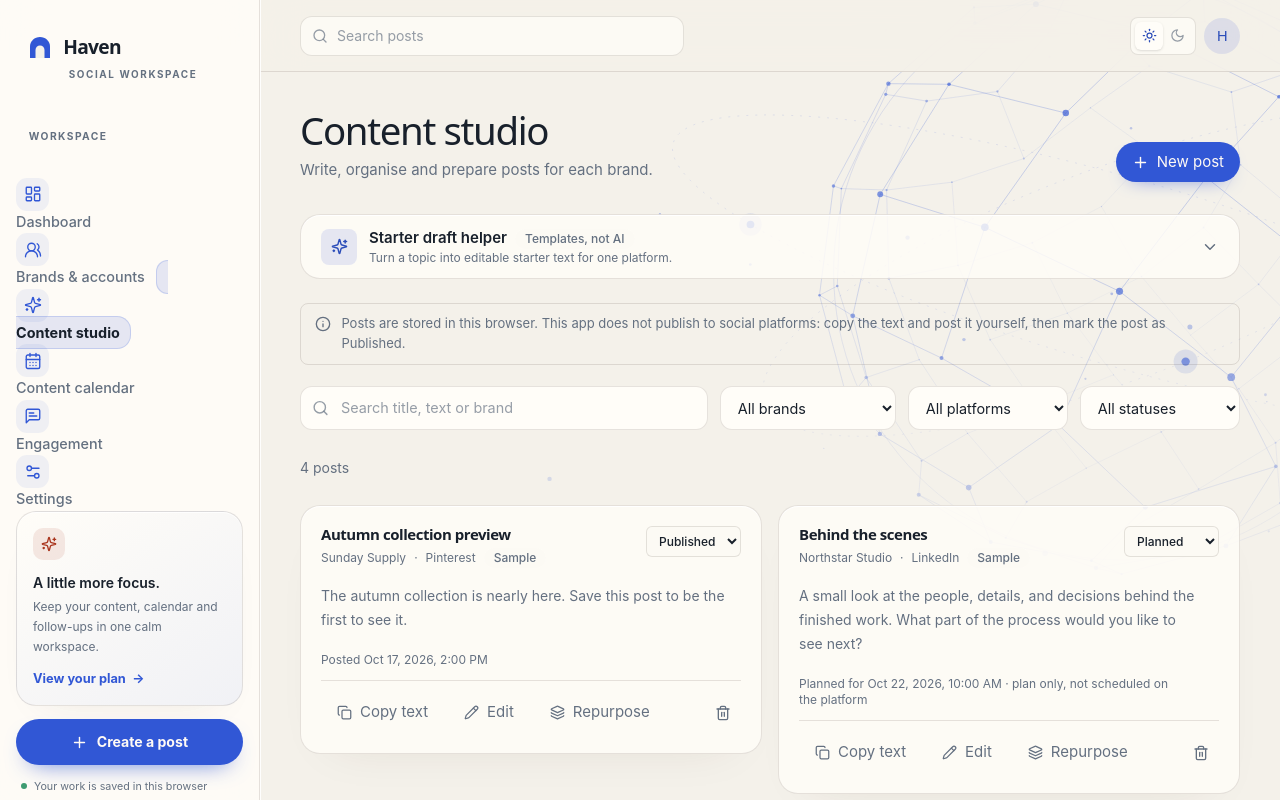
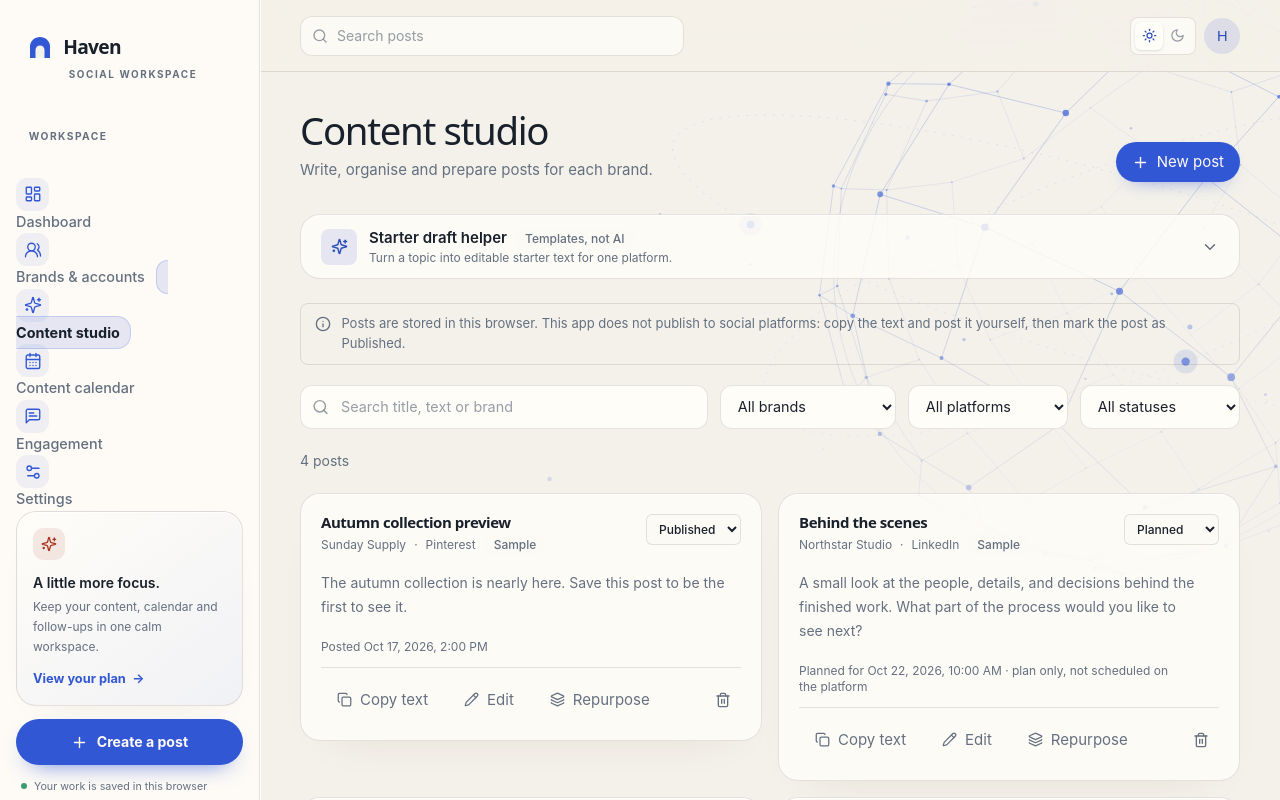
Before and after one commit to Meckiul-Chisim/SM-management, a React (Vite) app: page /content in a window 1280 px wide. Shown: the top 800 px of the page. Built offline with nearby package versions, Linux system fonts and the light colour scheme.

Commit message:
Add dedicated content workspace layout wrapper

```diff
--- a/src/pages/ContentStudio.jsx
+++ b/src/pages/ContentStudio.jsx
@@ -124,7 +124,7 @@ function ContentStudio() {
   const newPost = () => setDialog({ initial: {} })
 
   return (
-    <>
+    <div className="haven-route haven-route--content">
       <PageHeader
         title="Content studio"
         description="Write, organise and prepare posts for each brand."
@@ -219,7 +219,7 @@ function ContentStudio() {
           onCancel={() => setDeleting(null)}
         />
       )}
-    </>
+    </div>
   )
 }
 
```
